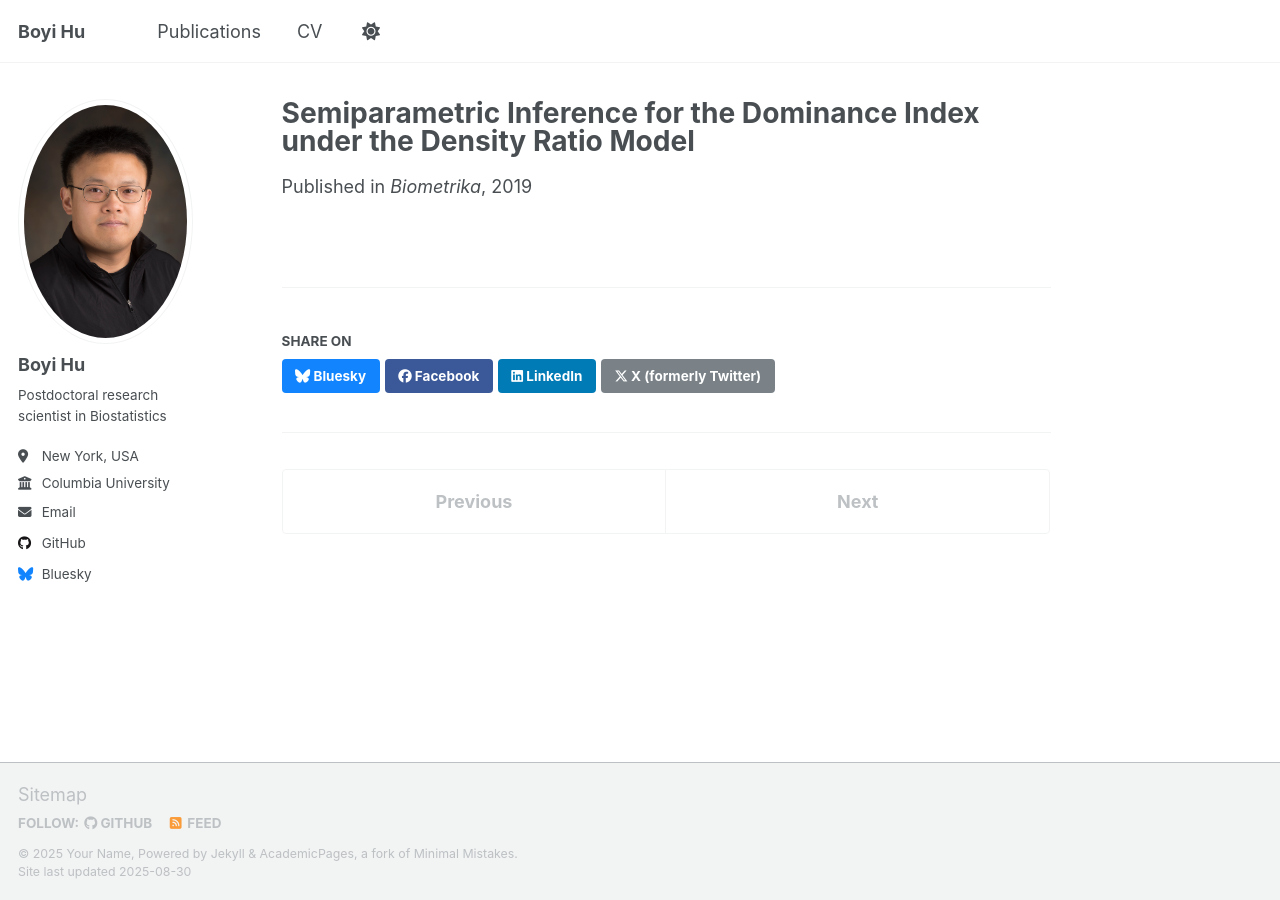
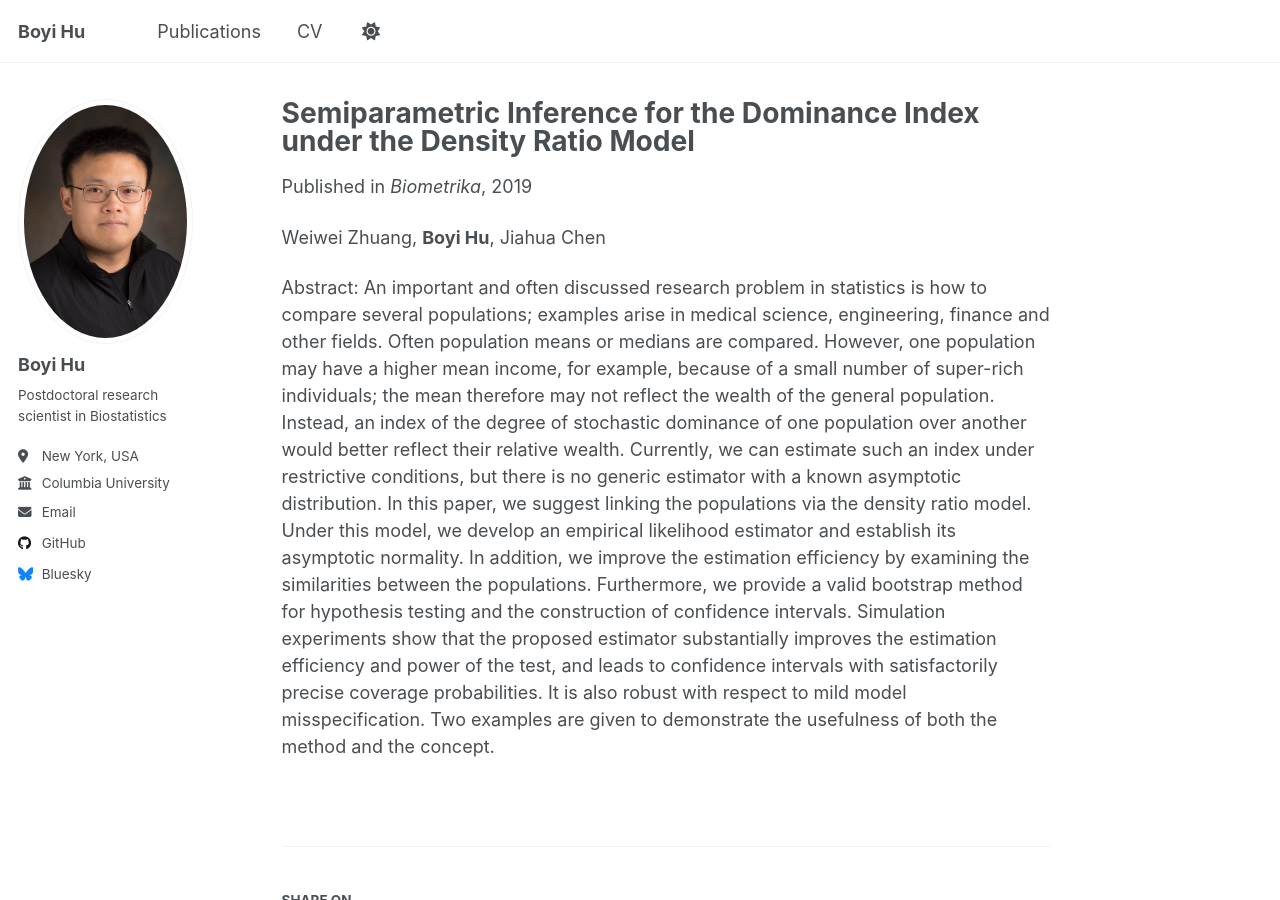
Before and after one commit to BoyiHu673/BoyiHu673.github.io, a Jekyll site: the page built from _publications/2019-01-01-paper-title-number-1.md, in a window 1280 px wide and 900 px high. Built offline with Jekyll 4.4.1, drawn with Linux system fonts in a browser that asks for light colours; a script that is not in the unit is left out.

Commit message:
Update 2019-01-01-paper-title-number-1.md

```diff
--- a/_publications/2019-01-01-paper-title-number-1.md
+++ b/_publications/2019-01-01-paper-title-number-1.md
@@ -8,3 +8,6 @@ date: 2019-01-01
 venue: 'Biometrika'
 paperurl: 'https://academic.oup.com/biomet/article-abstract/106/1/229/5298935?redirectedFrom=fulltext'
 ---
+Weiwei Zhuang, **Boyi Hu**, Jiahua Chen
+
+Abstract: An important and often discussed research problem in statistics is how to compare several populations; examples arise in medical science, engineering, finance and other fields. Often population means or medians are compared. However, one population may have a higher mean income, for example, because of a small number of super-rich individuals; the mean therefore may not reflect the wealth of the general population. Instead, an index of the degree of stochastic dominance of one population over another would better reflect their relative wealth. Currently, we can estimate such an index under restrictive conditions, but there is no generic estimator with a known asymptotic distribution. In this paper, we suggest linking the populations via the density ratio model. Under this model, we develop an empirical likelihood estimator and establish its asymptotic normality. In addition, we improve the estimation efficiency by examining the similarities between the populations. Furthermore, we provide a valid bootstrap method for hypothesis testing and the construction of confidence intervals. Simulation experiments show that the proposed estimator substantially improves the estimation efficiency and power of the test, and leads to confidence intervals with satisfactorily precise coverage probabilities. It is also robust with respect to mild model misspecification. Two examples are given to demonstrate the usefulness of both the method and the concept.
```
